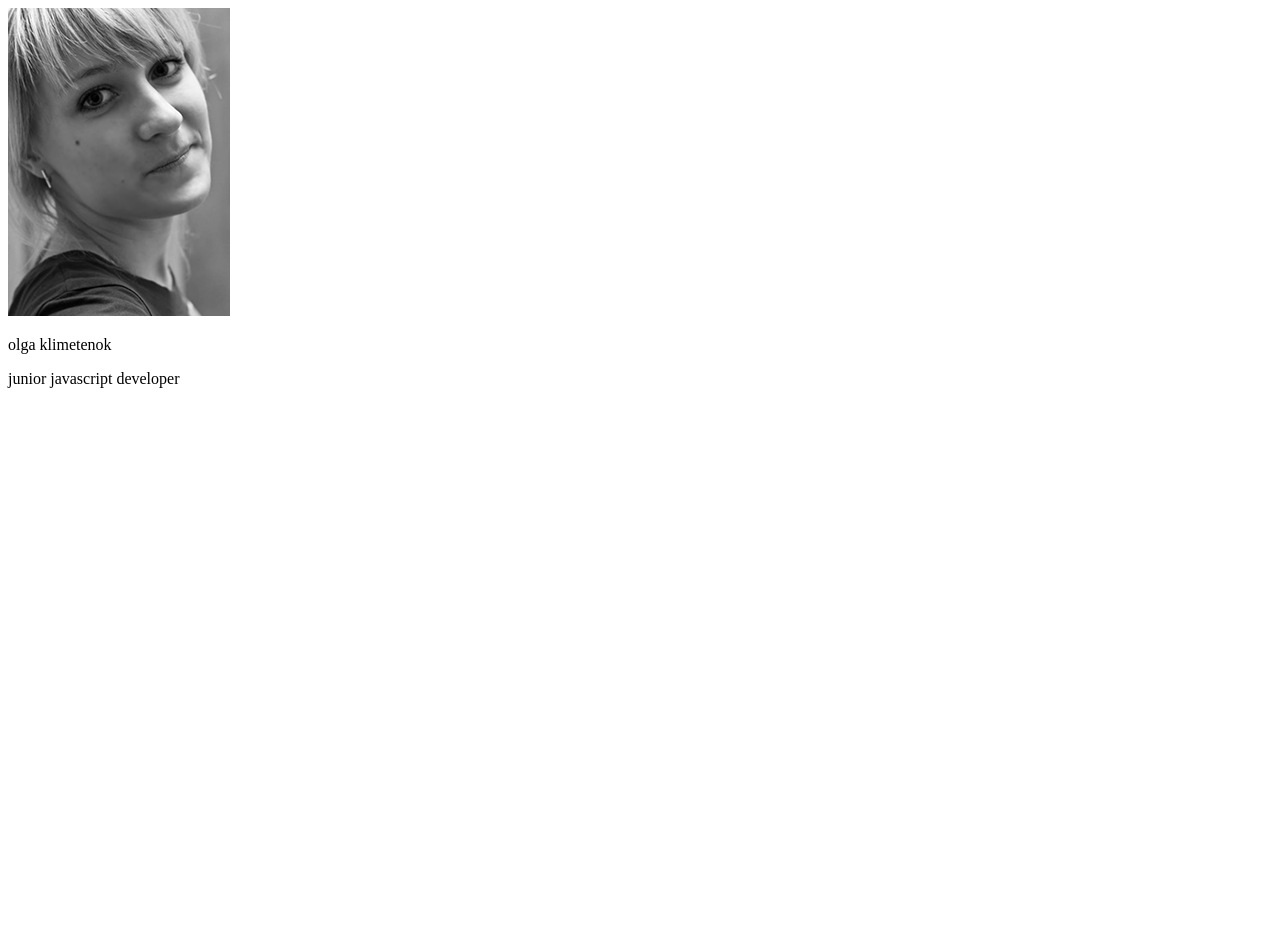
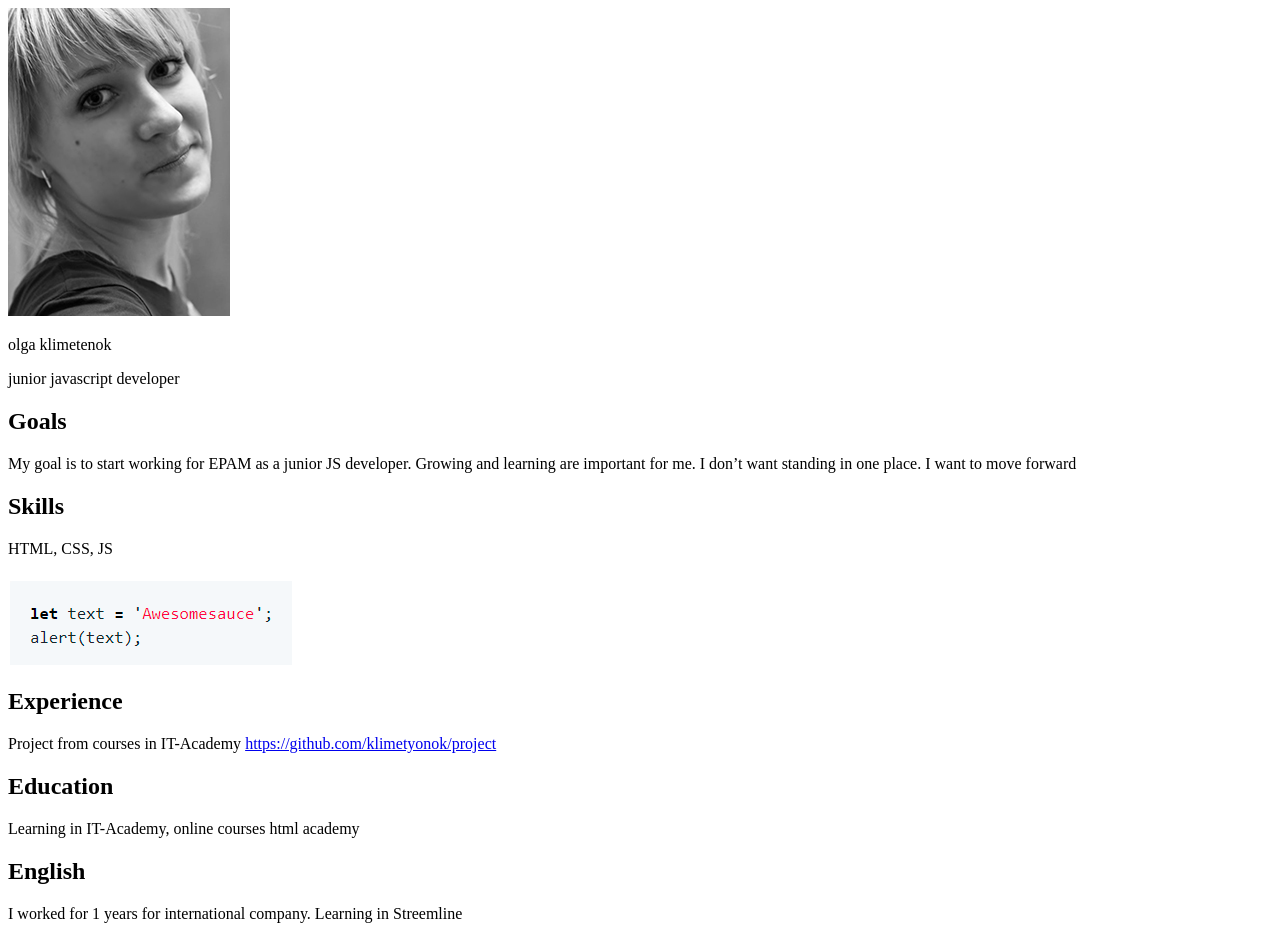
Before and after one commit to klimetyonok/rsschool-cv, a plain HTML site: page index.html in a window 1280 px wide. Before the commit the page ends 800 px from the top, so only its background shows below. Drawn offline with Linux system fonts and the light colour scheme.

Commit message:
feat: create section about

```diff
--- a/index.html
+++ b/index.html
@@ -21,6 +21,34 @@
                 </div>
             </div>
         </aside>
+        <section class="about">
+            <div class="container">
+                <div class="info">
+                    <h2>Goals</h2>
+                    <p>My goal is to start working for EPAM as a junior JS developer. Growing and learning are important for me. I don’t want standing in one place. I want to move forward</p>
+                </div>
+                <div class="info">
+                    <h2>Skills</h2>
+                    <p>HTML, CSS, JS</p>
+                </div>
+                <div class="info">
+                    <h2></h2>
+                    <img src="./media/code.png" alt="code">
+                </div>
+                <div class="info">
+                    <h2>Experience</h2>
+                    <p>Project from courses in IT-Academy <a href="https://github.com/klimetyonok/project">https://github.com/klimetyonok/project</a></p>
+                </div>
+                <div class="info">
+                    <h2>Education</h2>
+                    <p>Learning in IT-Academy, online courses html academy</p>
+                </div>
+                <div class="info">
+                    <h2>English</h2>
+                    <p>I worked for 1 years for international company. Learning in Streemline</p>
+                </div>
+            </div>
+        </section>
     </div>
 </body>
 
```
